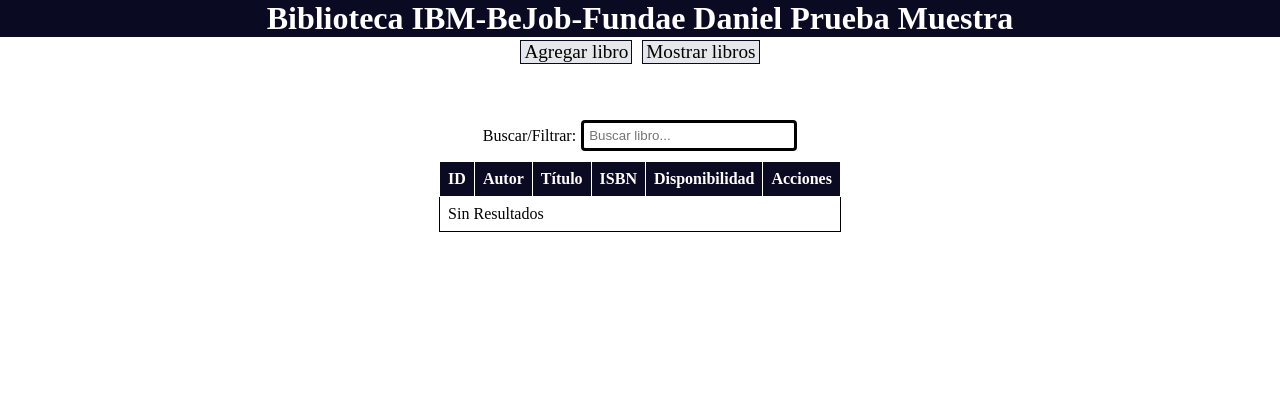
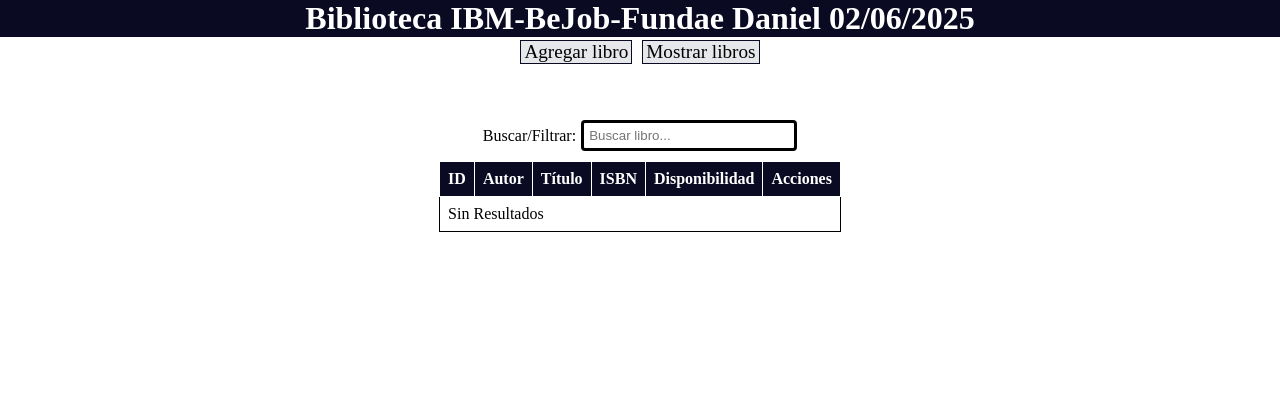
Before and after one commit to stonedjjh/project-library-with-flask, a Flask app: page / in a window 1280 px wide. Shown: the top 420 px of the page. Run offline with Flask 3, Linux system fonts and the light colour scheme; data that the repository does not hold is empty.

Commit message:
Update index.html

```diff
--- a/bff/src/templates/index.html
+++ b/bff/src/templates/index.html
@@ -9,7 +9,7 @@
   </head>
   <body>
     <header>
-      <h1 class="title">Biblioteca IBM-BeJob-Fundae Daniel Prueba Muestra</h1>
+      <h1 class="title">Biblioteca IBM-BeJob-Fundae Daniel 02/06/2025</h1>
       <nav class="nav__header">
         <ul class="text-2x">
           <li>
```
